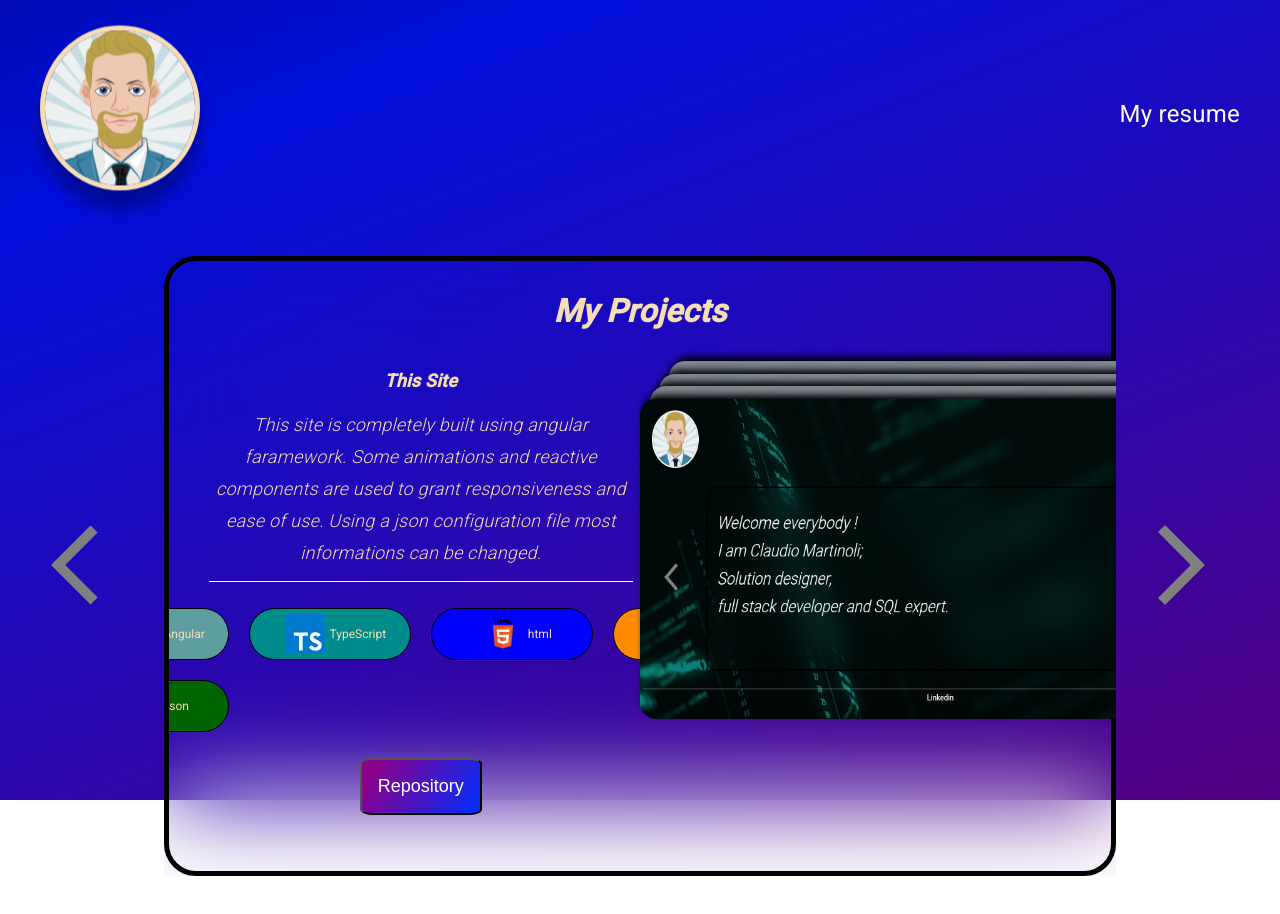
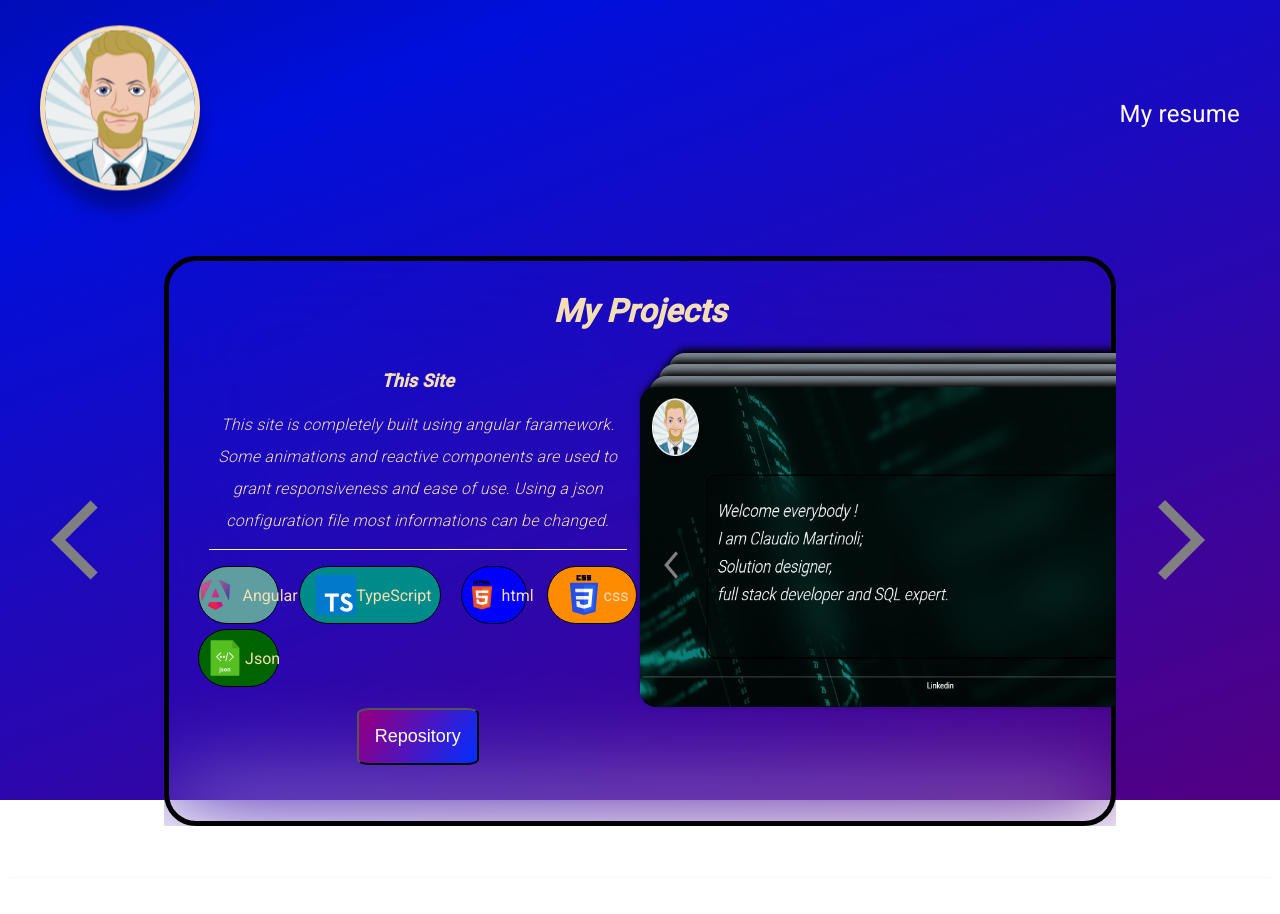
Before and after one commit to ClodMart/PortfolioSite, an Angular app: page / in a window 1280 px wide. Both pictures are taken after a click on the button "arrow_back_ios". Shown: the top 914 px of the page. Built offline with nearby package versions, Linux system fonts and the light colour scheme.

Commit message:
update site layout

```diff
--- a/src/app/presentation-card/presentation-card.component.css
+++ b/src/app/presentation-card/presentation-card.component.css
@@ -9,7 +9,6 @@
       }
       .skillsContainer{
         display: grid;
-        grid-template-columns: 1fr 1fr 1fr 1fr;
-        align-items: center;
+        grid-template-columns: 1fr 1fr 1fr;
       }
 }
--- a/src/app/presentation-card/skill-item/skill-item.component.css
+++ b/src/app/presentation-card/skill-item/skill-item.component.css
@@ -1,32 +1,31 @@
 .itemContainer{
     display: flex;
     border: solid 1px black;
-    max-width: fit-content;
     flex-direction: row;
     flex-grow: 1;
     justify-content: center;
     align-items: center;
     border-radius: 2rem;
     min-height: 40px;
-    min-width: 150px;
-    padding: 5px;
-    margin: 10px
+    min-width: 3rem;
+    padding: 0.5rem;
+    margin-left: 10px;
+    margin-right: 10px;
+    margin-bottom: 5px;
 }
 
 .icon{
     width: auto;
     max-height: 40px;
-    margin-left: 1rem;
+    margin-left: 0.5rem;
 }
 
 .text{
     color: wheat;
-    font-size: 1.5vh;
+    font-size: 2vh;
     font-size-adjust: auto;
-    text-align: center;
+    text-align: start;
     line-height: 25px;
     height: 25px;
     margin-bottom: 0;
-    margin-left: 5px;
-    margin-right: 5px;
 }
--- a/src/app/project-card/project-item/project-item.component.css
+++ b/src/app/project-card/project-item/project-item.component.css
@@ -14,11 +14,12 @@ justify-content: flex-end;
     min-width: 85%;
         font-style: italic;
         font-weight:lighter;
-        font-size:large;
+        font-size:medium;
         color: wheat;
         line-height: 2rem;
     .title{
         font-weight: bold;
+        font-size:large;
     }
 }
 
--- a/src/assets/appConfig.json
+++ b/src/assets/appConfig.json
@@ -92,7 +92,7 @@
         },
         {
             "Type": "Skill",
-            "Label": "Entity Fw",
+            "Label": "EntityFw",
             "Color": "darkorange",
             "Image":"entity.svg",
             "Technical": true
@@ -208,7 +208,7 @@
             },
             {
                 "Type": "Skill",
-                "Label": "Entity Fw",
+                "Label": "EntityFw",
                 "Color": "darkorange",
                 "Image":"entity.svg", "Technical": true
             }
```
Also changed, not shown: 4 other files (tests, documents, lock files or other folders).
